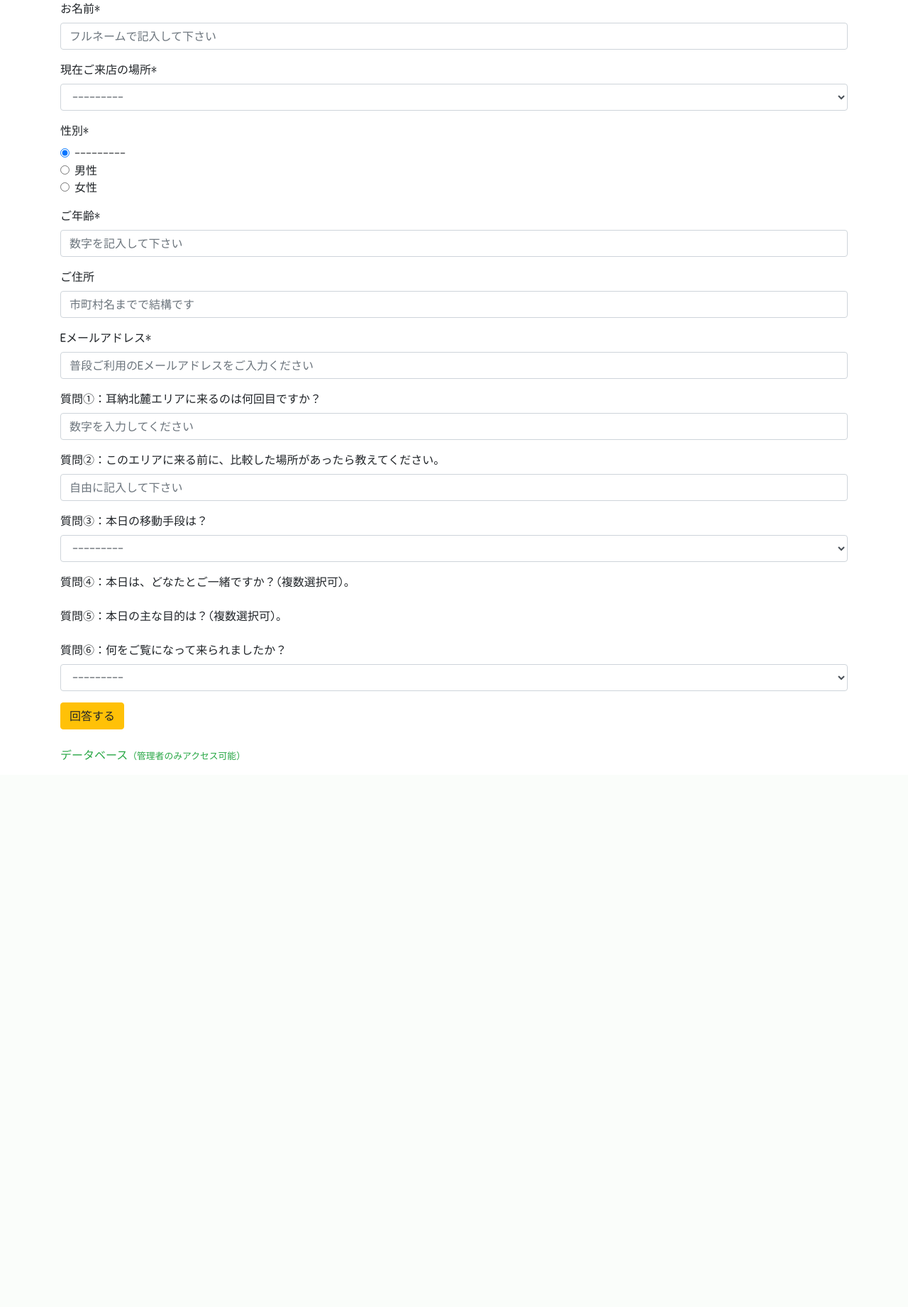
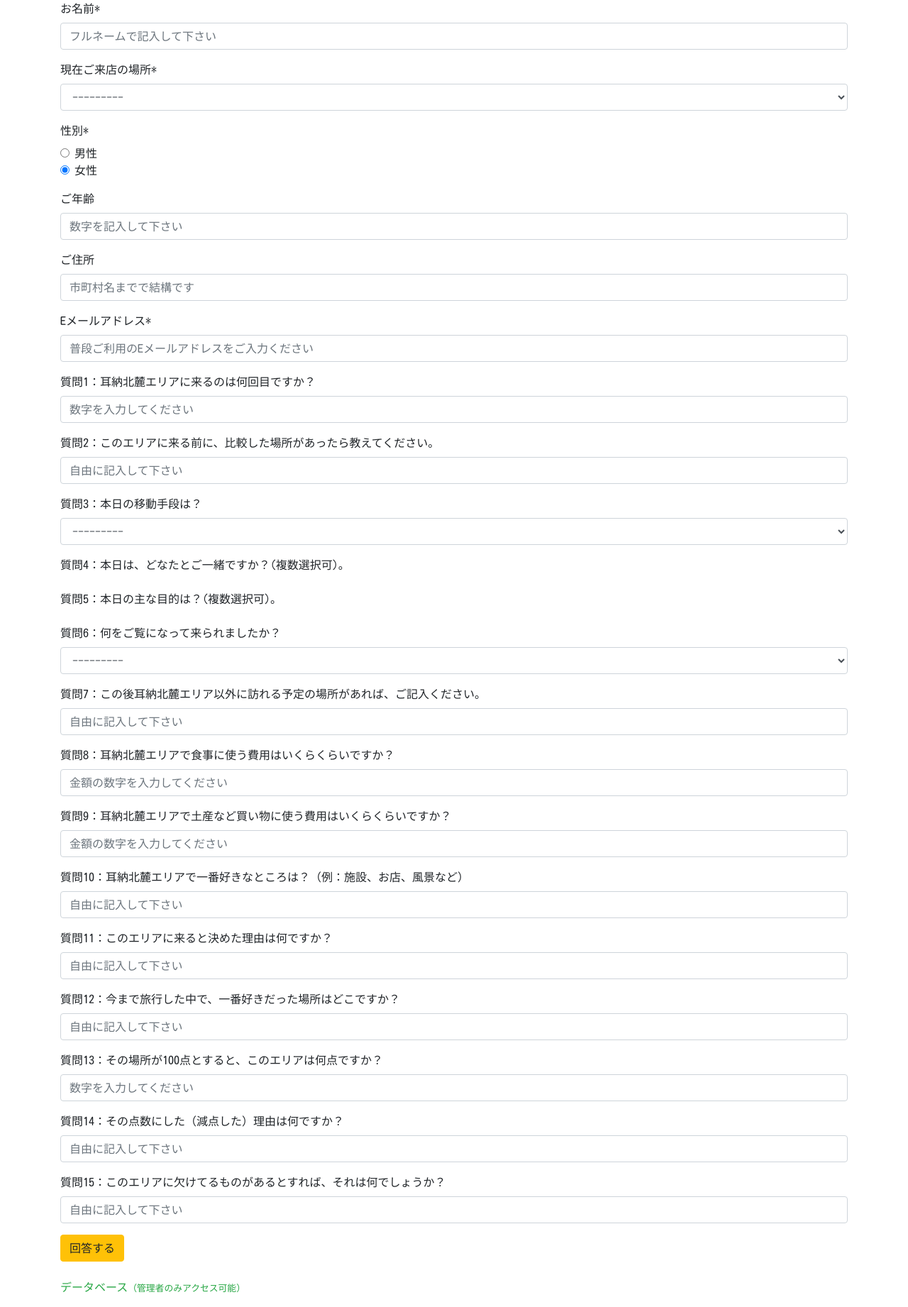
Before and after one commit to guchi-guchi/test, a Django app: page /anke/ in a window 1280 px wide. Shown: the part 158-2000 px from the top of the page at 71% size. Before the commit the page ends 1229 px from the top, so only its background shows below. Run offline with Django 3.2, Linux system fonts and the light colour scheme; a user stored in the database is signed in; data comes from the database, SQL or seed files in the repository; data that the repository does not hold is empty; parts of the project's set-up code (start-up, migrations or seed data) failed here and were passed over; some libraries are stand-ins or nearby versions; some web fonts are replaced.

Commit message:
questions

```diff
--- a/anke/forms.py
+++ b/anke/forms.py
@@ -7,7 +7,7 @@
     class Meta:
         model = Anke
         exclude = ('user',)
-        fields = ('name', 'shop', 'sex', 'age', 'address', 'email', 'question1', 'question2', 'question3', 'question4', 'question5', 'question6')
+        fields = ('name', 'shop', 'sex', 'age', 'address', 'email', 'question1', 'question2', 'question3', 'question4', 'question5', 'question6', 'question7', 'question8', 'question9', 'question10', 'question11', 'question12', 'question13', 'question14', 'question15')
         question3 = ModelChoiceField(queryset=Traffic.objects.all())
         question4 = ModelMultipleChoiceField(queryset=Person.objects.all())
         question5 = ModelMultipleChoiceField(queryset=Purpose.objects.all())
@@ -49,6 +49,33 @@
             'question6': Select(attrs={
                 'placeholder': '選択してください',
             }),
+            'question7': TextInput(attrs={
+                'placeholder': '自由に記入して下さい',
+            }),
+            'question8': NumberInput(attrs={
+                'placeholder': '金額の数字を入力してください',
+            }),
+            'question9': NumberInput(attrs={
+                'placeholder': '金額の数字を入力してください',
+            }),
+            'question10': TextInput(attrs={
+                'placeholder': '自由に記入して下さい',
+            }),
+            'question11': TextInput(attrs={
+                'placeholder': '自由に記入して下さい',
+            }),
+            'question12': TextInput(attrs={
+                'placeholder': '自由に記入して下さい',
+            }),
+            'question13': NumberInput(attrs={
+                'placeholder': '数字を入力してください',
+            }),
+            'question14': TextInput(attrs={
+                'placeholder': '自由に記入して下さい',
+            }),
+            'question15': TextInput(attrs={
+                'placeholder': '自由に記入して下さい',
+            }),
         }
         labels = {
             'name': 'お名前',
@@ -57,10 +84,19 @@
             'age': 'ご年齢',
             'address': 'ご住所',
             'email': 'Eメールアドレス',
-            'question1': '質問①：耳納北麓エリアに来るのは何回目ですか？',
-            'question2': '質問②：このエリアに来る前に、比較した場所があったら教えてください。',
-            'question3': '質問③：本日の移動手段は？',
-            'question4': '質問④：本日は、どなたとご一緒ですか？(複数選択可)。',
-            'question5': '質問⑤：本日の主な目的は？(複数選択可)。',
-            'question6': '質問⑥：何をご覧になって来られましたか？',
+            'question1': '質問1：耳納北麓エリアに来るのは何回目ですか？',
+            'question2': '質問2：このエリアに来る前に、比較した場所があったら教えてください。',
+            'question3': '質問3：本日の移動手段は？',
+            'question4': '質問4：本日は、どなたとご一緒ですか？(複数選択可)。',
+            'question5': '質問5：本日の主な目的は？(複数選択可)。',
+            'question6': '質問6：何をご覧になって来られましたか？',
+            'question7': '質問7：この後耳納北麓エリア以外に訪れる予定の場所があれば、ご記入ください。',
+            'question8': '質問8：耳納北麓エリアで食事に使う費用はいくらくらいですか？',
+            'question9': '質問9：耳納北麓エリアで土産など買い物に使う費用はいくらくらいですか？',
+            'question10': '質問10：耳納北麓エリアで一番好きなところは？（例：施設、お店、風景など）',
+            'question11': '質問11：このエリアに来ると決めた理由は何ですか？',
+            'question12': '質問12：今まで旅行した中で、一番好きだった場所はどこですか？',
+            'question13': '質問13：その場所が100点とすると、このエリアは何点ですか？',
+            'question14': '質問14：その点数にした（減点した）理由は何ですか？',
+            'question15': '質問15：このエリアに欠けてるものがあるとすれば、それは何でしょうか？',
         }
--- a/anke/models.py
+++ b/anke/models.py
@@ -68,6 +68,7 @@
         ('be', '紅乙女酒造'),
         ('ky', '巨峰ワイン'),
         ('ju', '樹蘭マルシェ'),
+        ('others', 'その他'),
     )
 
     SEX_CHOICES = (
@@ -80,18 +81,28 @@
                              on_delete=models.PROTECT, verbose_name=('ユーザー'), null=True, blank=True)
     name = models.CharField(max_length=200, verbose_name=('氏名'))
     shop = models.CharField(max_length=300, null=True, verbose_name=('お店'), choices=SHOP_CHOICES)
-    age = models.PositiveIntegerField(null=True, verbose_name=('年齢'))
-    sex = models.CharField(max_length=200, null=True, verbose_name=('性別'), choices=SEX_CHOICES)
+    age = models.PositiveIntegerField(null=True, verbose_name=('年齢'), blank=True)
+    sex = models.CharField(max_length=200, verbose_name=('性別'), choices=SEX_CHOICES, default='f')
     address = models.CharField(blank=True, null=True, max_length=300, verbose_name=('住所'))
     email = models.EmailField(verbose_name=('Eメールアドレス'))
     created = models.DateTimeField(auto_now_add=True, verbose_name=('回答日時'), null=True)
     status = models.CharField(max_length=200, choices=STATUS_CHOICES, verbose_name='回答手段', null=True, default='on')
-    question1 = models.PositiveIntegerField(blank=True, null=True, verbose_name=('質問①'))
-    question2 = models.TextField(blank=True, null=True, verbose_name=('質問②'))
-    question3 = models.ForeignKey(Traffic, on_delete=models.PROTECT, verbose_name='質問③', blank=True, null=True)
-    question4 = models.ManyToManyField(Person, verbose_name='質問④', blank=True)
-    question5 = models.ManyToManyField(Purpose, verbose_name='質問⑤', blank=True)
-    question6 = models.ForeignKey(Media, on_delete=models.PROTECT, verbose_name='質問⑥', blank=True, null=True)
+    question1 = models.PositiveIntegerField(blank=True, null=True, verbose_name=('質問1'))
+    question2 = models.CharField(max_length=300, blank=True, null=True, verbose_name=('質問2'))
+    question3 = models.ForeignKey(Traffic, on_delete=models.PROTECT, verbose_name='質問3', blank=True, null=True)
+    question4 = models.ManyToManyField(Person, verbose_name='質問4', blank=True)
+    question5 = models.ManyToManyField(Purpose, verbose_name='質問5', blank=True)
+    question6 = models.ForeignKey(Media, on_delete=models.PROTECT, verbose_name='質問6', blank=True, null=True)
+    question7 = models.CharField(max_length=300, blank=True, null=True, verbose_name=('質問7'))
+    question8 = models.PositiveIntegerField(blank=True, null=True, verbose_name=('質問8'))
+    question9 = models.PositiveIntegerField(blank=True, null=True, verbose_name=('質問9'))
+    question10 = models.CharField(max_length=300, blank=True, null=True, verbose_name=('質問10'))
+    question11 = models.TextField(blank=True, null=True, verbose_name=('質問11'))
+    question12 = models.CharField(max_length=300, blank=True, null=True, verbose_name=('質問12'))
+    question13 = models.PositiveIntegerField(blank=True, null=True, verbose_name=('質問13'))
+    question14 = models.TextField(blank=True, null=True, verbose_name=('質問14'))
+    question15 = models.TextField(blank=True, null=True, verbose_name=('質問15'))
+
 
     class Meta:
         verbose_name = ('アンケート')
--- a/anke/templates/anke/gift.html
+++ b/anke/templates/anke/gift.html
@@ -3,7 +3,7 @@
 {% block title %}久留米DMOアンケートサイト{% endblock %}
 {% block content %}
 <div class="container my-4" style="font-family: 'Hachi Maru Pop', cursive;">
-    <h2>割引クーポン</h2>
+    <h2 class="text-warning">割引クーポン</h2>
     <p>こちらの画面を各店舗にて提示すると、割引が受けられます。</p>
     <img src="{% static 'anke/img/undraw_credit_card_payment_12va.svg' %}" class="img-fluid" width=400rem height=auto alt="">
 </div>
--- a/anke/views.py
+++ b/anke/views.py
@@ -63,9 +63,9 @@
     filename = urllib.parse.quote((u'アンケート回答リスト.csv').encode("utf8"))
     response['Content-Disposition'] = 'attachment; filename*=UTF-8\'\'{}'.format(filename)
     writer = csv.writer(response)
-    writer.writerow(['回答日', 'ID', '手段', '氏名', '住所', 'Eメールアドレス', '質問１', '質問２', '質問３', '質問４', '質問５', '質問６'])
+    writer.writerow(['回答日', 'ID', '手段', '氏名', '住所', 'Eメールアドレス', '質問１', '質問２', '質問３', '質問４', '質問５', '質問６', '質問7', '質問8', '質問9', '質問10', '質問11', '質問12', '質問13', '質問14', '質問15'])
     for answer in data:
-        writer.writerow([answer.created, answer.user, answer.status, answer.name, answer.address, answer.email, answer.question1, answer.question2, answer.question3, answer.question4.all(), answer.question5.all(), answer.question6])
+        writer.writerow([answer.created, answer.user, answer.status, answer.name, answer.address, answer.email, answer.question1, answer.question2, answer.question3, answer.question4.all(), answer.question5.all(), answer.question6, answer.question7, answer.question8, answer.question9, answer.question10, answer.question11, answer.question12, answer.question13, answer.question14, answer.question15])
     return response
 
 
```
Also changed, not shown: anke/templates/anke/list.html (+33 -6 lines), anke/migrations/0009_auto_20210206_1548.py (added), anke/migrations/0010_auto_20210206_1556.py (added), db.sqlite3.
